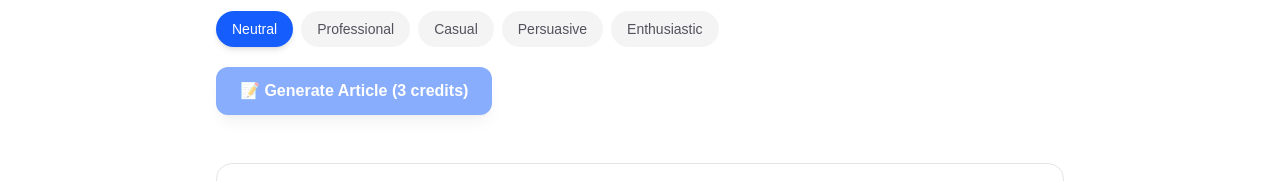
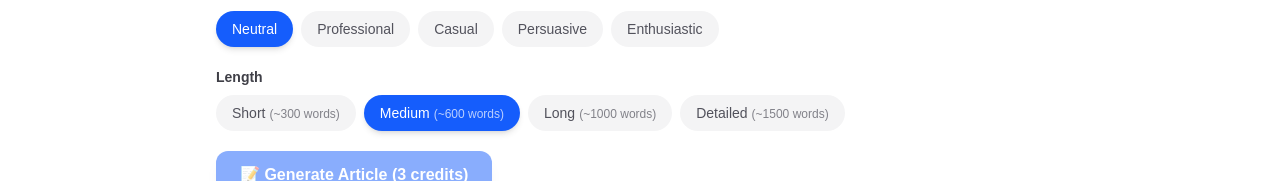
Before and after one commit to liujun418/ai-toolbox, a Next.js app: page /en/tools/article-generator in a window 1280 px wide. Shown: the part 556-737 px from the top of the page. Built offline with nearby package versions, Linux system fonts and the light colour scheme; no server answers.

Commit message:
article generator: add word count selector (300/600/1000/1500 words)

```diff
--- a/src/app/[locale]/tools/article-generator/ArticleGeneratorClient.tsx
+++ b/src/app/[locale]/tools/article-generator/ArticleGeneratorClient.tsx
@@ -19,6 +19,13 @@ const TONES = [
   { id: "enthusiastic", label: "Enthusiastic", desc: "Energetic and inspiring" },
 ];
 
+const WORD_COUNTS = [
+  { id: "short", label: "Short", desc: "~300 words" },
+  { id: "medium", label: "Medium", desc: "~600 words" },
+  { id: "long", label: "Long", desc: "~1000 words" },
+  { id: "detailed", label: "Detailed", desc: "~1500 words" },
+];
+
 export default function ArticleGeneratorClient({ locale = "en" as Locale, dict }: { locale?: Locale; dict?: Record<string, unknown> }) {
   const { user, loading } = useAuth();
   const t = ((dict as any)?.tools?.[TOOL_ID] as Record<string, string>) || {};
@@ -27,10 +34,11 @@ export default function ArticleGeneratorClient({ locale = "en" as Locale, dict }
   const [topic, setTopic] = useState("");
   const [keywords, setKeywords] = useState("");
   const [tone, setTone] = useState("neutral");
+  const [wordCount, setWordCount] = useState("medium");
 
   const buildPrompt = () => {
     if (!topic.trim()) return undefined;
-    return `Topic: ${topic.trim()} | Keywords: ${keywords.trim()} | Tone: ${tone}`;
+    return `WordCount: ${wordCount} | Topic: ${topic.trim()} | Keywords: ${keywords.trim()} | Tone: ${tone}`;
   };
 
   const tool = useTool({
@@ -116,6 +124,31 @@ export default function ArticleGeneratorClient({ locale = "en" as Locale, dict }
           </div>
         </div>
 
+        {/* Word count selector */}
+        <div>
+          <label className="mb-2 block text-sm font-semibold text-zinc-700 dark:text-zinc-200">
+            {t.wordCountLabel || "Length"}
+          </label>
+          <div className="flex flex-wrap gap-2">
+            {WORD_COUNTS.map((w) => (
+              <button
+                key={w.id}
+                onClick={() => setWordCount(w.id)}
+                disabled={tool.status === "uploading"}
+                className={`rounded-full px-4 py-2 text-sm font-medium transition-all ${
+                  wordCount === w.id
+                    ? "bg-blue-600 text-white shadow-md"
+                    : "bg-zinc-100 text-zinc-600 hover:bg-zinc-200 dark:bg-zinc-800 dark:text-zinc-300 dark:hover:bg-zinc-700"
+                }`}
+                title={w.desc}
+              >
+                {w.label}
+                <span className="ml-1 text-xs opacity-70">({w.desc})</span>
+              </button>
+            ))}
+          </div>
+        </div>
+
         {/* Generate button */}
         <button
           onClick={() => tool.handleUploadClick()}
```
